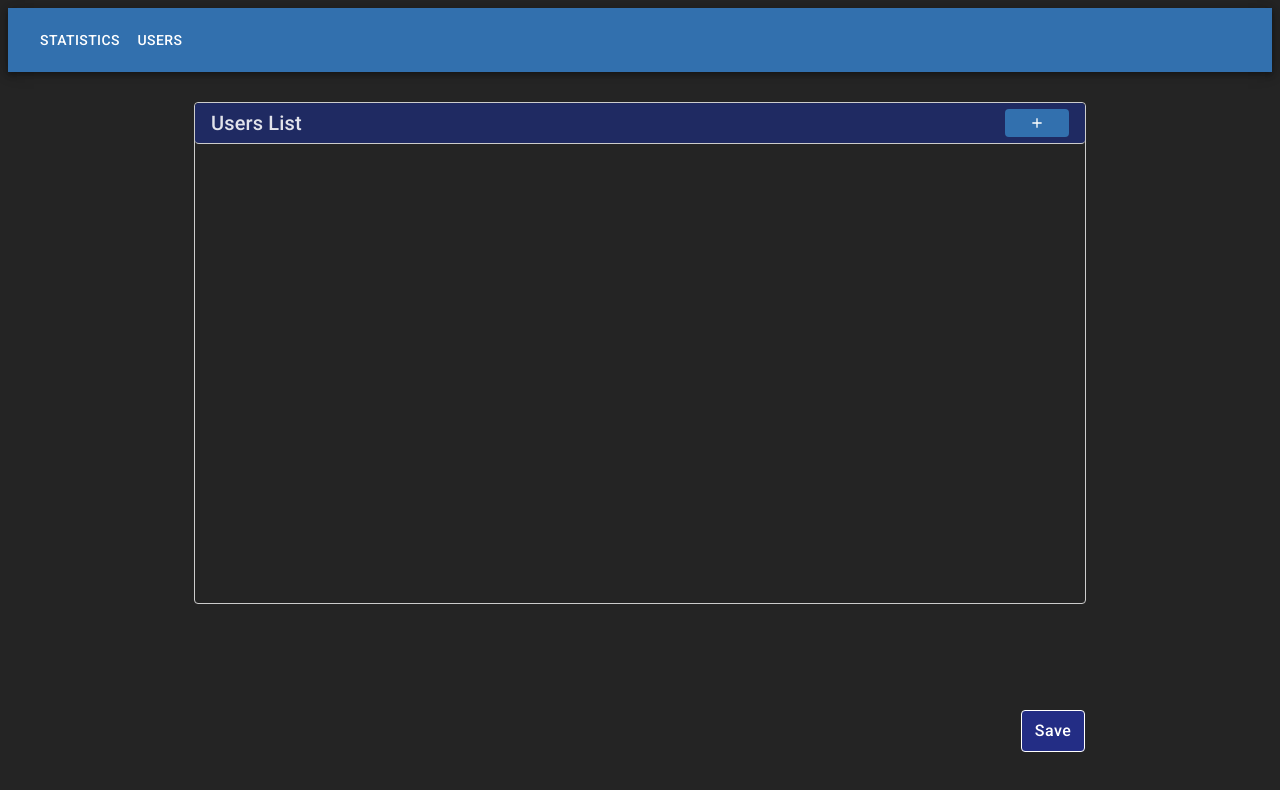
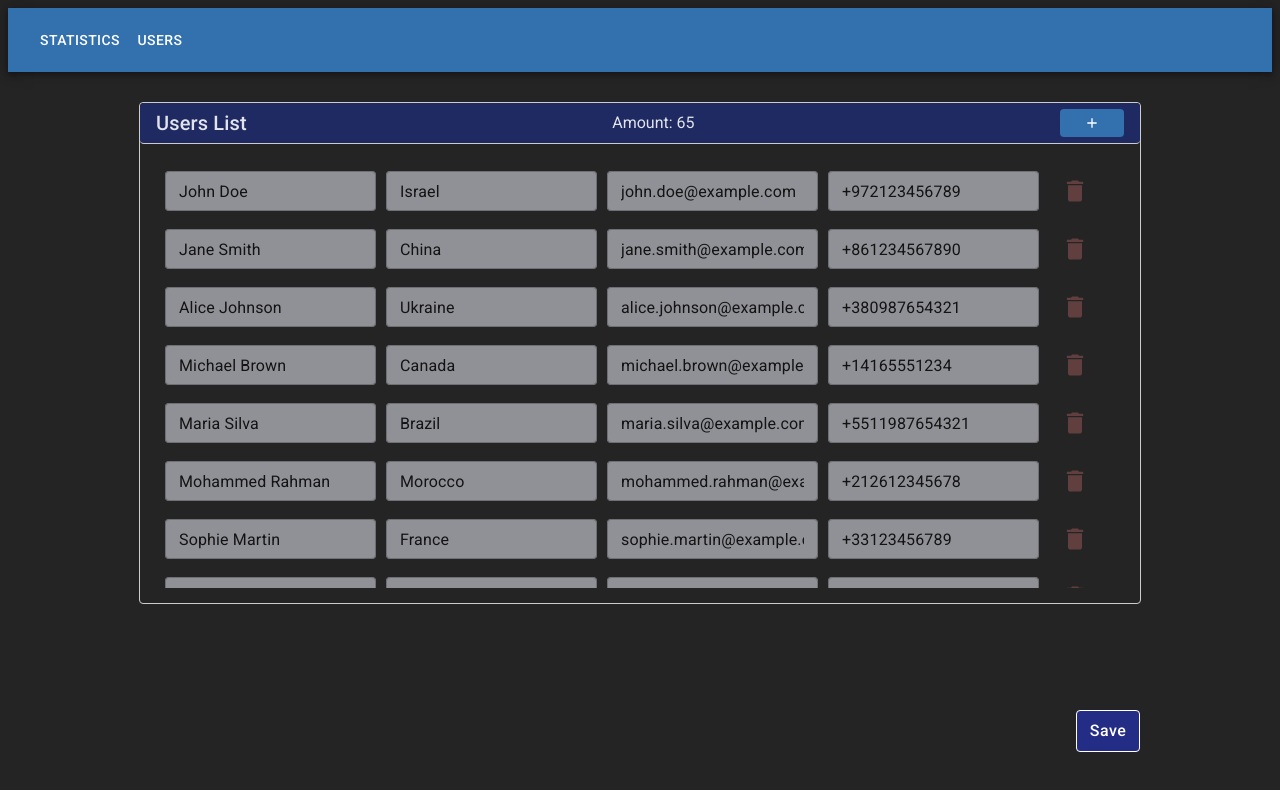
Before and after one commit to zilberberg/long-list-form, a React (Vite) app: page /users in a window 1280 px wide. Shown: the top 790 px of the page. Built offline with nearby package versions, Linux system fonts and the light colour scheme.

Commit message:
initial table

```diff
--- a/src/components/InputField.jsx
+++ b/src/components/InputField.jsx
@@ -6,6 +6,8 @@ const StyledTextField = styled(TextField)({
   textTransform: 'none',
   backgroundColor: '#909196',
   borderRadius: '4px',
+  width: 'max-content',
+  marginRight: '10px'
 });
 
 const InputField = ({ name, value, onChangehandler, error, disabled, placeholder }) => {
--- a/src/pages/users/userRow/UserRow.jsx
+++ b/src/pages/users/userRow/UserRow.jsx
@@ -6,11 +6,32 @@ import styles from '../users.module.css';
 // user country must be one of those - for select/autocomplete implementation
 import countryOptions from '../../../data/countries.json';
 
+const IGNORED_DATA_KEYS = ['id'];
+
 const UserRow = ({ user }) => {
+  if (!countryOptions.includes(user.country)) {
+    return;
+  }
+
   return (
-    <Grid container className={styles.userRow}>
+    <Grid container className={styles.userRow} style={{display: "flex", flexDirection: "row"}}>
       {/* Render each user row inputs and trash icon at the end of each row */}
-      {/* <TrashIconButton /> */}
+      {
+        Object.keys(user).map((dataKey, index) => {
+          if (!IGNORED_DATA_KEYS.includes(dataKey)) {
+            return (
+              <InputField
+                key={index}
+                name={dataKey}
+                value={user[dataKey]}
+                onChangehandler={()=>{}}
+                placeholder={dataKey}
+              />
+            )
+          }
+        })
+      }
+      <TrashIconButton />
     </Grid>
   );
 };
--- a/src/pages/users/users.module.css
+++ b/src/pages/users/users.module.css
@@ -6,8 +6,7 @@
 }
 
 .pageContentContainer {
-  width: 890px;
-
+  width: 1000px;
   display: flex;
   flex-direction: column;
   align-items: center;
@@ -44,7 +43,7 @@
 .userRow {
   margin-block: 1px 6px;
   flex-wrap: nowrap;
-  justify-content: space-between;
+  /* justify-content: space-between; */
   align-items: center;
 }
 
--- a/src/pages/users/usersList/UsersList.jsx
+++ b/src/pages/users/usersList/UsersList.jsx
@@ -11,6 +11,7 @@ function UsersList() {
     <div className={styles.usersList}>
       <div className={styles.usersListHeader}>
         <Typography variant="h6">Users List</Typography>
+        <Typography variant="h8">Amount: {usersData.length}</Typography>
         <AddButton />
       </div>
       <div className={styles.usersListContent}>
```
